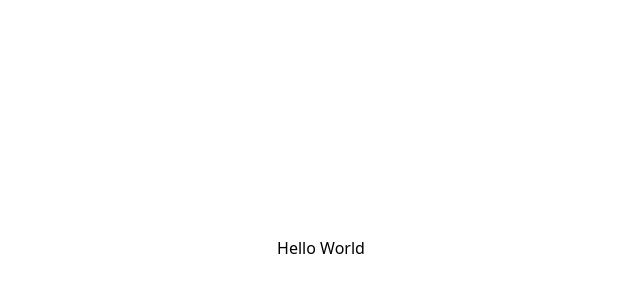
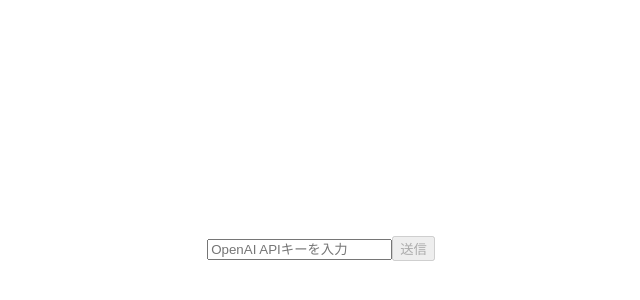
Before and after one commit to eatski/concealers, a React (Vite) app: page / in a window 1280 px wide. Shown: the part 152-452 px from the top of the page, without its empty margins (319-959 px from the left). Built offline with nearby package versions, Linux system fonts and the light colour scheme.

Commit message:
APIを送信

```diff
--- a/package.json
+++ b/package.json
@@ -10,8 +10,11 @@
     "preview": "vite preview"
   },
   "dependencies": {
+    "openai": "^4.82.0",
+    "openapi": "^1.0.1",
     "react": "^18.3.1",
-    "react-dom": "^18.3.1"
+    "react-dom": "^18.3.1",
+    "swr": "^2.3.0"
   },
   "devDependencies": {
     "@eslint/js": "^9.17.0",
--- a/src/App.tsx
+++ b/src/App.tsx
@@ -1,7 +1,75 @@
+import { useState } from 'react'
+import { OpenAI, APIError } from 'openai'
+import useSWRMutation from 'swr/mutation'
+
 function App() {
+  const [apiKey, setApiKey] = useState('')
+  const [response, setResponse] = useState<string | null>(null)
+
+  async function sendRequest() {
+    if (!apiKey) return null
+
+    const openai = new OpenAI({
+      apiKey: apiKey,
+      dangerouslyAllowBrowser: true
+    })
+
+    try {
+      const completion = await openai.chat.completions.create({
+        model: 'gpt-4o-mini',
+        messages: [{ role: 'user', content: 'こんにちは' }]
+      })
+
+      return completion.choices[0].message.content
+    } catch (error) {
+      console.error('Error:', error)
+      if (error instanceof APIError) {
+        if (error.status === 401) {
+          throw new Error('APIキーが無効です')
+        } else if (error.status === 429) {
+          throw new Error('リクエスト制限に達しました')
+        }
+      }
+      throw new Error('予期せぬエラーが発生しました')
+    }
+  }
+
+  const { trigger, isMutating, error } = useSWRMutation(
+    'chat',
+    async () => {
+      const result = await sendRequest()
+      return result
+    },
+    {
+      onSuccess: (data) => {
+        setResponse(data)
+      }
+    }
+  )
+
+  const handleSubmit = async (e: React.FormEvent) => {
+    e.preventDefault()
+    setResponse(null)
+    await trigger()
+  }
+
   return (
     <div>
-      Hello World
+      <form onSubmit={handleSubmit}>
+        <input
+          type="password"
+          value={apiKey}
+          onChange={(e) => setApiKey(e.target.value)}
+          placeholder="OpenAI APIキーを入力"
+        />
+        <button type="submit" disabled={!apiKey || isMutating}>
+          {isMutating ? '送信中...' : '送信'}
+        </button>
+      </form>
+
+      {isMutating && <div>応答を待っています...</div>}
+      {error && <div>{error.message}</div>}
+      {response && <div>{response}</div>}
     </div>
   )
 }
```
Also changed, not shown: 1 other file (tests, documents, lock files or other folders).
